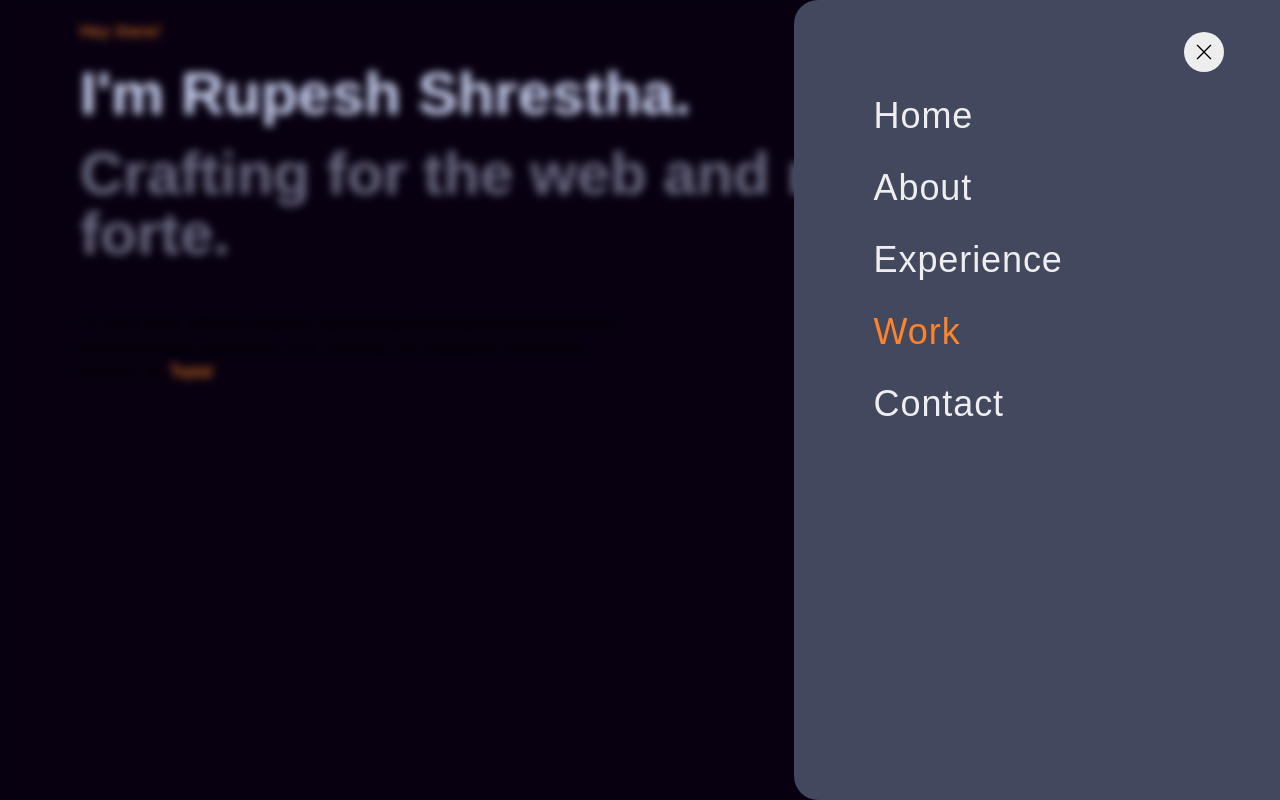
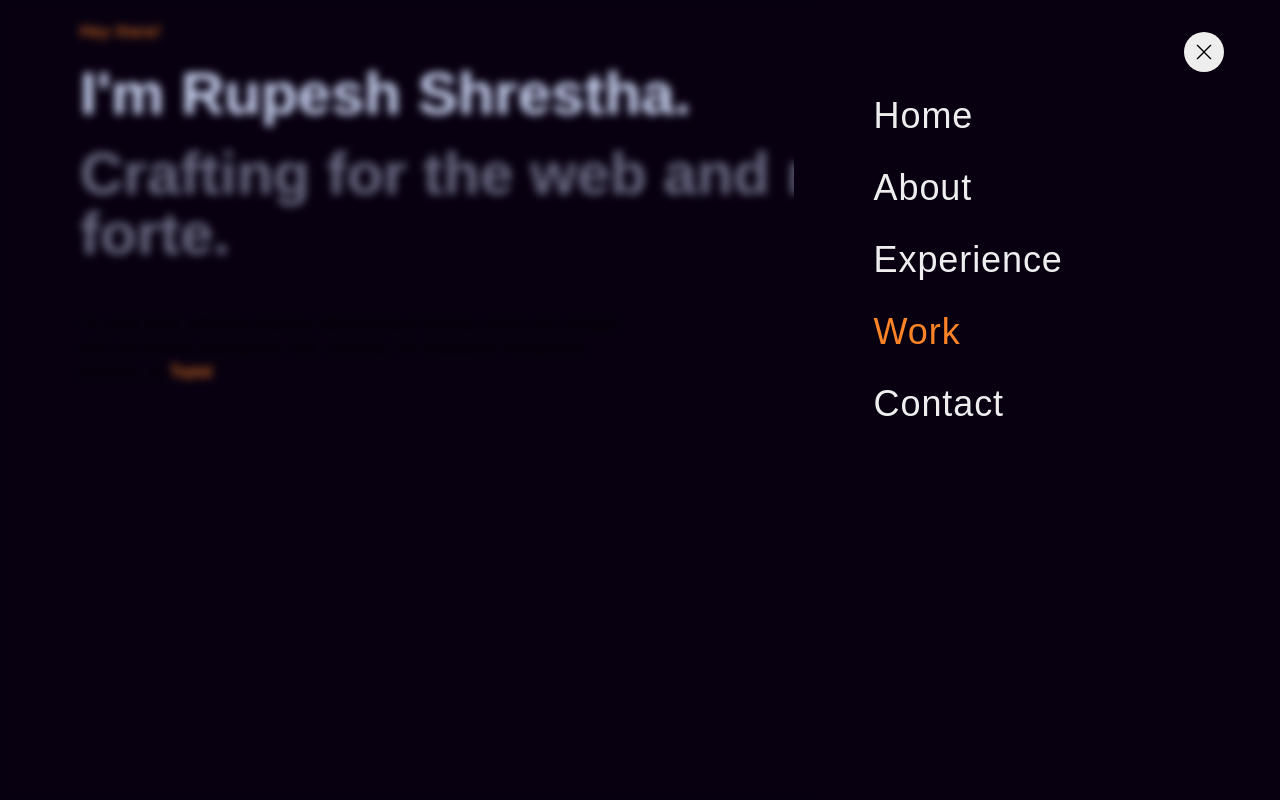
Before and after one commit to RUPESH1439/portfolio, a Next.js app: page /work in a window 1280 px wide. Both pictures are taken after a click on the button 1204 px from the left and 56 px from the top of the page. Built offline with nearby package versions, Linux system fonts and the light colour scheme.

Commit message:
feat: change navbar theme

```diff
--- a/src/components/NavBar/NavMenu.tsx
+++ b/src/components/NavBar/NavMenu.tsx
@@ -44,7 +44,7 @@ const NavMenu: FunctionComponent<NavMenuProps> = ({
         <>
             <BackDrop />
             <animated.div
-                className="px-20 pt-24 absolute right-0 w-[60%] md:w-[38%] h-screen bg-secondary z-50 rounded-l-3xl"
+                className="px-20 pt-24 absolute right-0 w-[60%] md:w-[38%] h-screen bg-background z-50 rounded-l-3xl"
                 style={styles}
             >
                 <button
```
